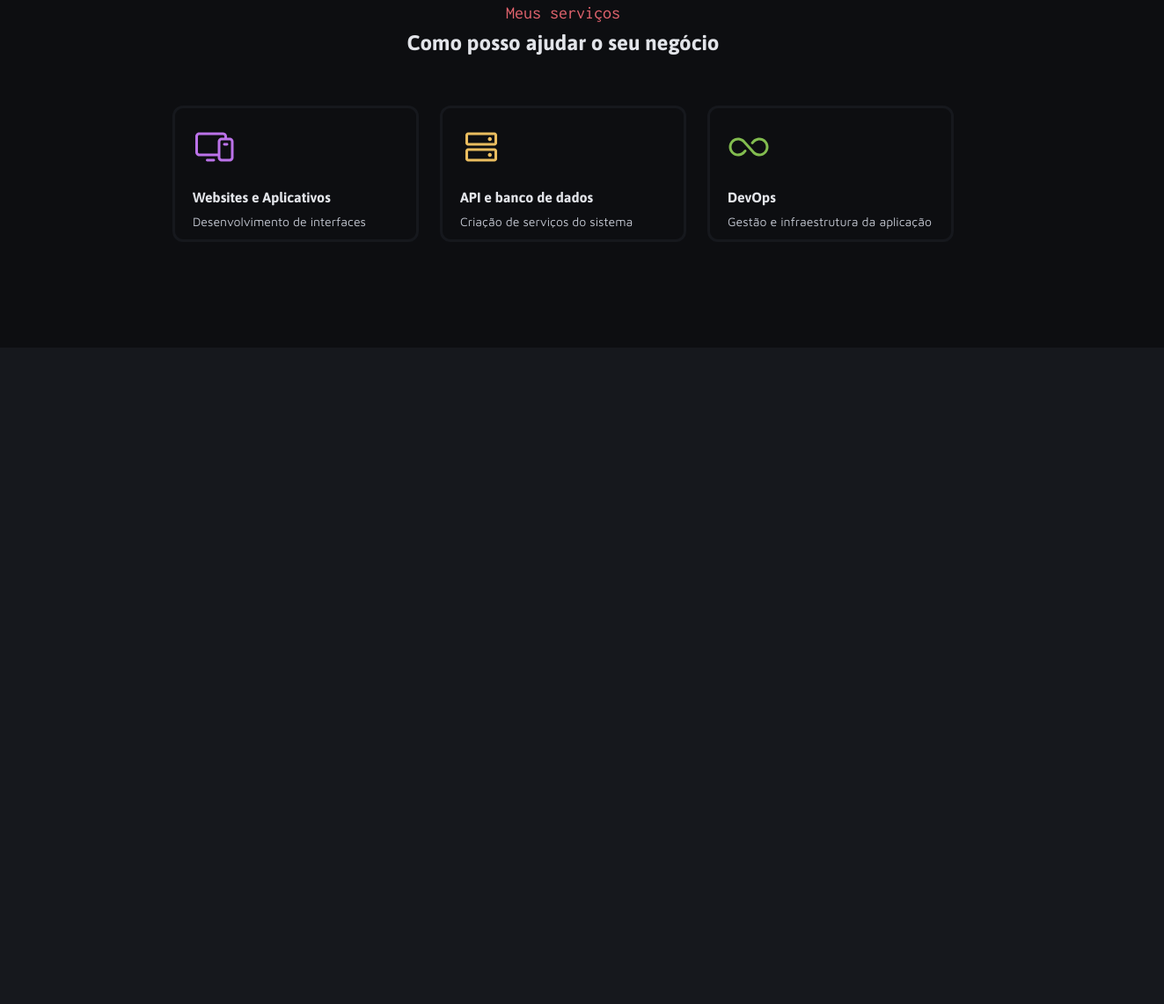
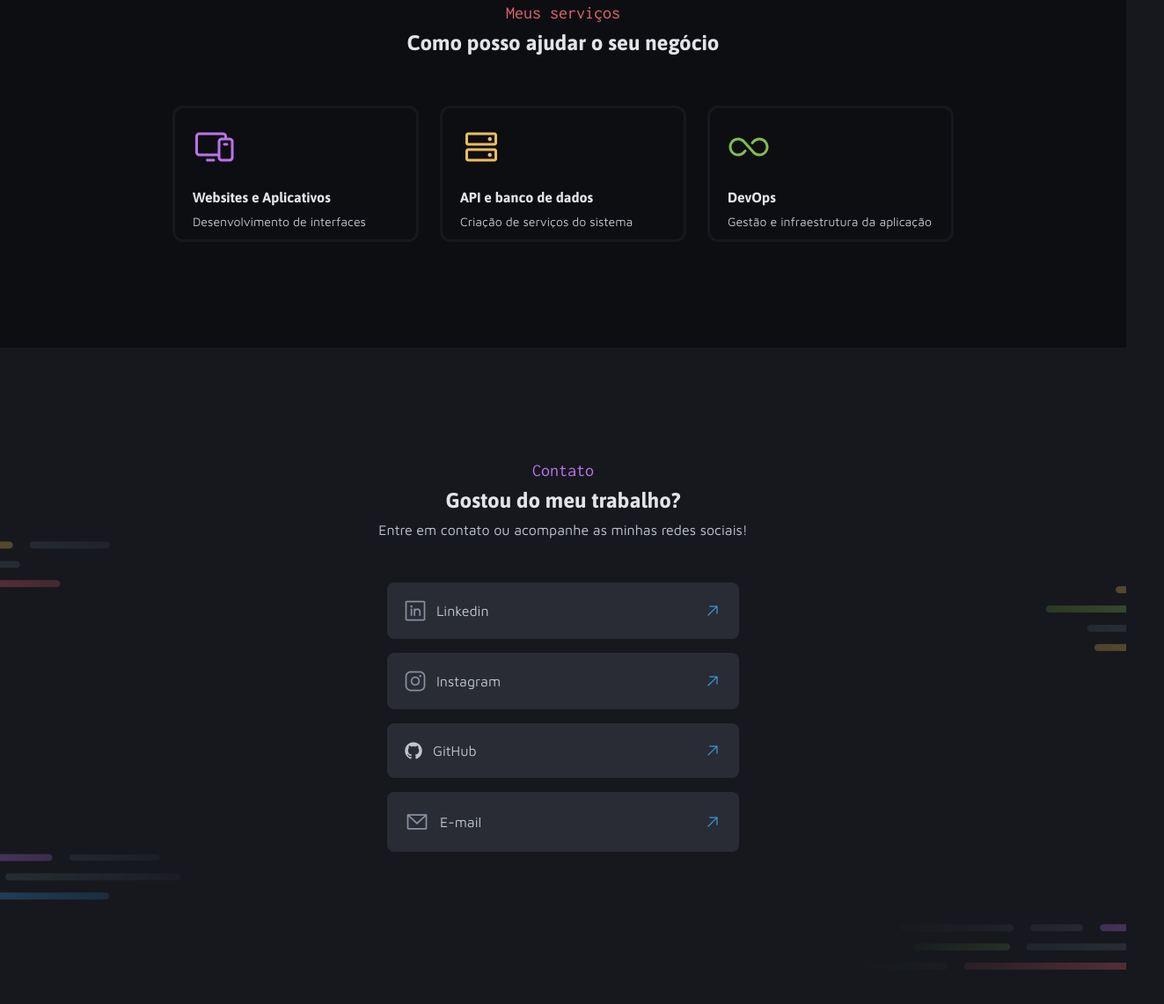
Before and after one commit to LinickerOstroski/portfolio-dev, a plain HTML site: page index.html in a window 1280 px wide. Shown: the part 1752-2893 px from the top of the page at 88% size, 1323 px wide, since content can reach past the window. Before the commit the page ends 2147 px from the top, so only its background shows below. Drawn offline with Linux system fonts and the light colour scheme.

Commit message:
finalizando estilização do footer

```diff
--- a/index.html
+++ b/index.html
@@ -83,6 +83,7 @@
         <p>Página com as principais informações para quem quer viajar para Busan</p>
       </div>
     </section>
+  </main>
 
   <div class="services-bg-color">
     <section id="service">
@@ -109,11 +110,52 @@
       </div>
     </section>
   </div>
-  </main>
 
-  <footer>
+  <div class="bg-image-footer">
+    <footer class="container">
+      <section id="contact">
+        <div class="title-footer">
+          <h4>Contato</h4>
+          <h2>Gostou do meu trabalho?</h2>
+          <p>Entre em contato ou acompanhe as minhas redes sociais!</p>
+        </div>
+        <div class="social">
 
+          <div class="social-button">
+            <div>
+              <img src="./assets/Linkedin.svg" alt="Icone Linkedin">
+              <p>Linkedin</p>
+            </div>
+            <img src="./assets/ArrowUpRight.svg" alt="Seta para cima">
+          </div>
+
+          <div class="social-button">
+            <div>
+              <img src="./assets/Instagram.svg" alt="Icone Linkedin">
+              <p>Instagram</p>
+            </div>
+            <img src="./assets/ArrowUpRight.svg" alt="Seta para cima">
+          </div>
+
+          <div class="social-button">
+            <div>
+              <img src="./assets/GitHub.svg" alt="Icone Linkedin">
+              <p>GitHub</p>
+            </div>
+            <img src="./assets/ArrowUpRight.svg" alt="Seta para cima">
+          </div>
+
+          <div class="social-button">
+            <div>
+              <img src="./assets/EnvelopeSimple.svg" alt="Icone Linkedin">
+              <p>E-mail</p>
+            </div>
+            <img src="./assets/ArrowUpRight.svg" alt="Seta para cima">
+          </div>
+        </div>
+      </section>
     </footer>
+  </div>
 
 </body>
 
--- /dev/null
+++ b/styles/footer.css
@@ -0,0 +1,73 @@
+.bg-image-footer {
+  background-image: url("../assets/Background_Contacts.png");
+  background-repeat: no-repeat;
+  background-position: center;
+  background-size: cover;
+}
+
+
+#contact {
+  display: flex;
+  flex-direction: column;
+  align-items: center;
+  justify-content: center;
+  margin-top: 128px;
+  margin-bottom: 200px;
+
+  .title-footer {
+    display: flex;
+    flex-direction: column;
+    align-items: center;
+    margin-bottom: 48px;
+    gap: 8px;
+
+    h4 {
+      font: var(--subtitle);
+      color: var(--principal-purple);
+    }
+
+    h2 {
+      color: var(--base-gray-600);
+      font: var(--title-md);
+      font-weight: bold;
+    }
+
+    p {
+      color: var(--base-gray-500);
+      font: var(--text-md);
+      font-weight: normal;
+    }
+  }
+
+  .social {
+    display: flex;
+    gap: 16px;
+    flex-direction: column;
+
+    .social-button {
+
+      background-color: var(--base-gray-300);
+      padding: 20px;
+      border-radius: 8px;
+
+      p {
+        color: var(--base-gray-500);
+        font: var(--text-md);
+      }
+
+      div {
+        display: flex;
+        align-items: center;
+        gap: 12px;
+      }
+
+      width: 400px;
+      display: flex;
+      justify-content: space-between;
+    }
+
+    .social-button:hover {
+      border: 1px solid var(--principal-blue);
+    }
+  }
+}
--- a/styles/index.css
+++ b/styles/index.css
@@ -1,3 +1,4 @@
 @import url(./global.css);
 @import url(./header.css);
 @import url(./main.css);
+@import url(./footer.css);
--- a/styles/main.css
+++ b/styles/main.css
@@ -71,7 +71,6 @@
 
 .services-bg-color {
   background-color: var(--base-gray-100);
-  width: 1366px;
 }
 
 #service {
```
Also changed, not shown: assets/ArrowUpRight.svg (added), assets/EnvelopeSimple.svg (added), assets/GithubLogo.svg (added), assets/Instagram.svg (added), assets/Linkedin.svg (added). Lines whose indentation alone changed are shown as unchanged.
